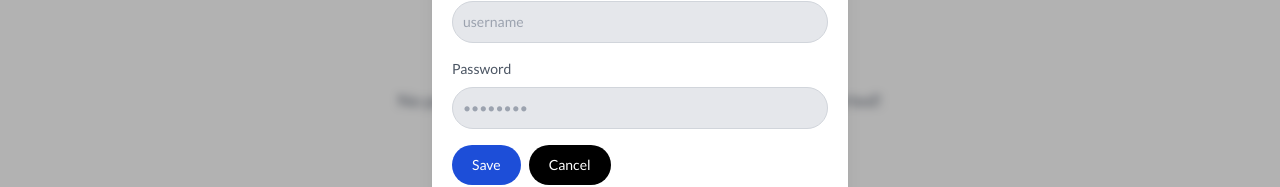
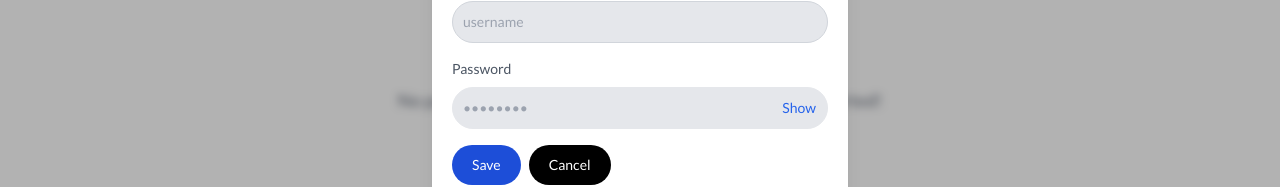
Before and after one commit to Sandile88/decentralized-password-manager, a Next.js app in the folder client/: page /home in a window 1280 px wide. Both pictures are taken after typing "Sample" into the empty fields and a click on the button "Save Password". Shown: the part 380-567 px from the top of the page. Built offline with nearby package versions, Linux system fonts and the light colour scheme.

Commit message:
addition of hide or show passwords in modal

```diff
--- a/client/components/Modal.tsx
+++ b/client/components/Modal.tsx
@@ -1,6 +1,8 @@
 "use client"
 import React, { useState, useEffect } from "react";
 import { useWallet } from "./Wallet";
+import { FaEye } from "react-icons/fa";
+
 // import { useAlerts } from '@/context/page';
 
 interface ModalProps {
@@ -34,6 +36,9 @@ const Modal: React.FC<ModalProps> = ({
         password: ""
     });
 
+    const [showPassword, setShowPassword] = useState(false);
+
+
     useEffect(() => {
         if ((editMode || deleteMode) && initialData) {
             setFormData(initialData);
@@ -51,21 +56,21 @@ const Modal: React.FC<ModalProps> = ({
         });
     };
 
-    const validateForm = () => {
-        if (!formData.resource.trim()) {
-            // showAlert("Please enter a website name/URL", "error");
-            return false;
-        }
-        if (!formData.username.trim()) {
-            // showAlert("Please enter a username", "error");
-            return false;
-        }
-        if (!formData.password.trim()) {
-            // showAlert("Please enter a password", "error");
-            return false;
-        }
-        return true;
-    };
+    // const validateForm = () => {
+    //     if (!formData.resource.trim()) {
+    //         // showAlert("Please enter a website name/URL", "error");
+    //         return false;
+    //     }
+    //     if (!formData.username.trim()) {
+    //         // showAlert("Please enter a username", "error");
+    //         return false;
+    //     }
+    //     if (!formData.password.trim()) {
+    //         // showAlert("Please enter a password", "error");
+    //         return false;
+    //     }
+    //     return true;
+    // };
 
     const handleSubmit = async () => {
         if (!contract || !accounts[0]) {
@@ -73,9 +78,9 @@ const Modal: React.FC<ModalProps> = ({
             return;
         }
 
-        if (!validateForm()) {
-            return;
-        }
+        // if (!validateForm()) {
+        //     return;
+        // }
 
         try {
             if (editMode) {
@@ -162,15 +167,13 @@ const Modal: React.FC<ModalProps> = ({
                             </div>
                             <div>
                                 <label htmlFor="password" className="block mb-2 text-sm font-medium text-gray-600">Password</label>
-                                <input
-                                    type="password"
-                                    name="password"
-                                    value={formData.password}
-                                    onChange={handleInputChange}
-                                    className="bg-gray-200 border border-gray-300 text-black text-sm rounded-full focus:ring-blue-500 focus:border-blue-500 block w-full p-2.5"
-                                    placeholder="••••••••"
-                                    required
-                                />
+                                <div className="relative">
+
+                                <input type={showPassword ? "text" : "password"} name="password" value={formData.password} onChange={handleInputChange} className="bg-gray-200 border text-sm rounded-full block w-full p-2.5" placeholder="••••••••" required />
+                                    <button type="button" className="absolute inset-y-0 right-0 pr-3 flex items-center text-sm text-blue-600" onClick={() => setShowPassword(!showPassword)}>
+                                        {showPassword ? "Hide" : "Show"}
+                                    </button>
+                                </div>
                             </div>
                             <div className="flex justify-between">
                                 <div className="flex mb-4 items-start">
```
